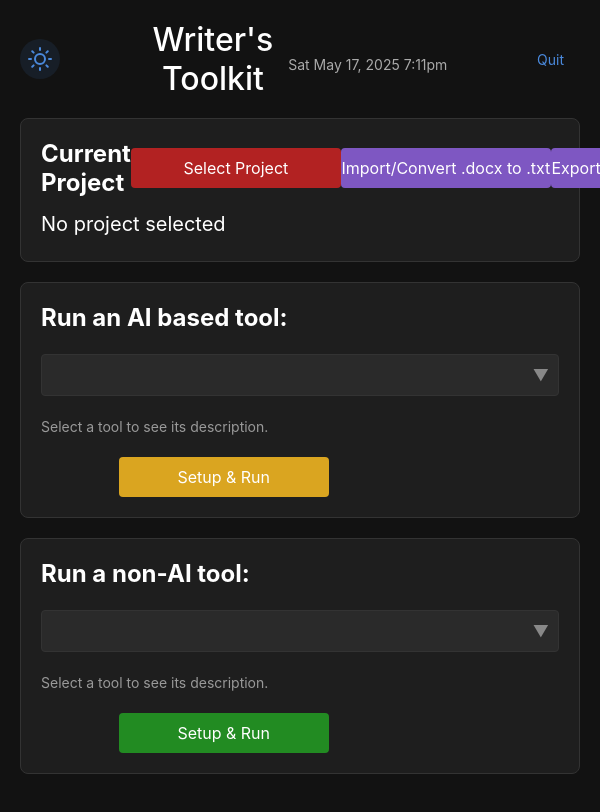
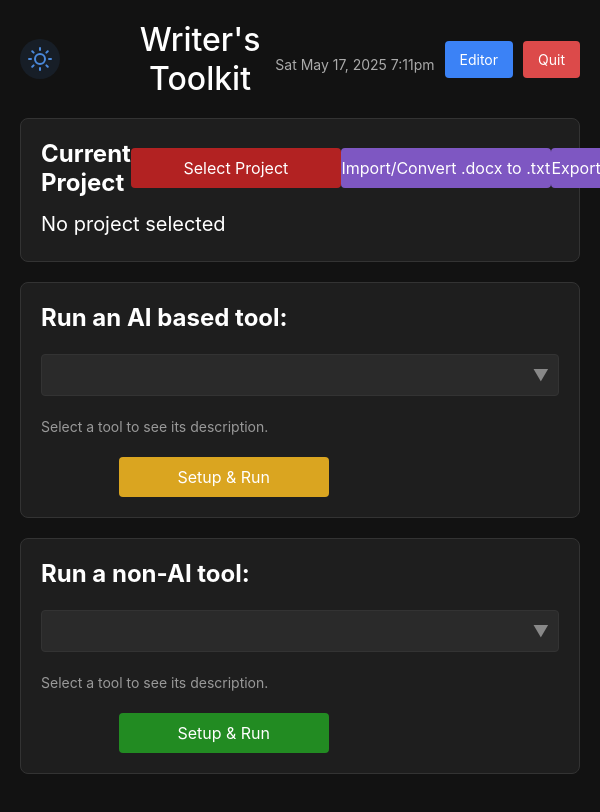
Before and after one commit to cleesmith/writers-toolkit-gemini, an Electron app: page index.html in a window 600 px wide. Shown: the top 812 px of the page. Drawn offline with Linux system fonts and the light colour scheme; no server answers.

Commit message:
fixes: quit, editor, api in-user
Sat May 17, 2025 at 3:09PM
The editor works everywhere.
Quit is a button.
Gemini API seems (?) to be working even after long periods of not using it.

```diff
--- a/index.html
+++ b/index.html
@@ -35,9 +35,11 @@
     </div>
 
     <div class="header-right">
-      <button id="quit-button" class="text-button">Quit</button>
+      <button id="open-editor-btn">Editor</button>
+      <button id="quit-button" class="action-button quit-button">Quit</button>
     </div>
   </header>
+
 
 <main>
   <!-- Project section -->
--- a/preload.js
+++ b/preload.js
@@ -17,7 +17,7 @@ contextBridge.exposeInMainWorld('electronAPI', {
   closeDialog: (action, data) => ipcRenderer.send('close-project-dialog', action, data),
   onProjectUpdated: (callback) => ipcRenderer.on('project-updated', (_, data) => callback(data)),
   // Launch the text editor
-  launchEditor: () => ipcRenderer.invoke('launch-editor'),
+  // launchEditor: () => ipcRenderer.invoke('launch-editor'),
 
   // File handling
   selectFile: (options) => ipcRenderer.invoke('select-file', options),
--- a/renderer.js
+++ b/renderer.js
@@ -360,7 +360,7 @@ const openEditorBtn = document.getElementById('open-editor-btn');
 if (openEditorBtn) {
   openEditorBtn.addEventListener('click', async () => {
     try {
-      const success = await window.electronAPI.launchEditor();
+      const success = await window.electronAPI.showEditorDialog();
       if (!success) {
         console.error('Failed to launch editor');
         // You could show an error notification here if you have one
--- a/styles.css
+++ b/styles.css
@@ -158,15 +158,6 @@ body.dark-mode .icon-button {
   padding: 0 15%;
   box-sizing: border-box;
   margin-top: 20px;
-}
-
-#open-editor-btn {
-  margin-left: 10px;
-  background-color: #5c9ce6;
-}
-
-#open-editor-btn:hover {
-  background-color: #4a89dc;
 }
 
 .center-button {
@@ -347,7 +338,7 @@ label {
   color: #888;
 }
 
-.action-button, #setup-run-btn, #open-editor-btn {
+.action-button, #setup-run-btn {
   width: 210px; /* Fixed width for all buttons */
   text-align: center;
   padding: 10px 0; /* Vertical padding only */
@@ -413,3 +404,43 @@ label {
 #non-ai-setup-run-btn:hover {
   background-color: green;
 }
+
+#open-editor-btn {
+  margin-left: 10px;
+  background-color: #3b82f6; /* Blue color matching the Setup button */
+  color: white;
+  padding: 10px 15px;
+  border-radius: 4px;
+  font-size: 14px;
+  cursor: pointer;
+  border: none;
+  width: auto; /* Allow button to size to content */
+  min-width: 0; /* Remove minimum width */
+  display: inline-block; /* Prevent full-width expansion */
+}
+
+#open-editor-btn:hover {
+  background-color: #4a89dc;
+}
+
+#quit-button.quit-button {
+  background-color: #dc4a4a; /* Slightly softer red than Force Quit */
+  color: white;
+  padding: 10px 15px;
+  border-radius: 4px;
+  font-size: 14px;
+  cursor: pointer;
+  border: none;
+  width: auto;
+  min-width: 0;
+  display: inline-block;
+}
+
+/* Make this selector more specific to override other hover styles */
+#quit-button.quit-button:hover {
+  background-color: #e53935 !important; /* Darker red on hover with !important */
+}
+
+.quit-button:hover {
+  background-color: #e53935; /* Darker red on hover */
+}
```
